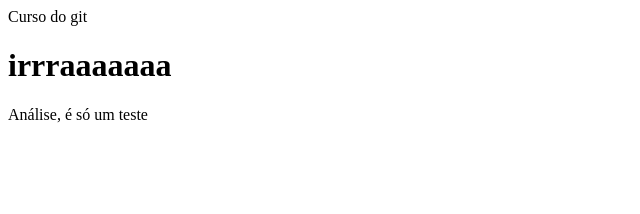
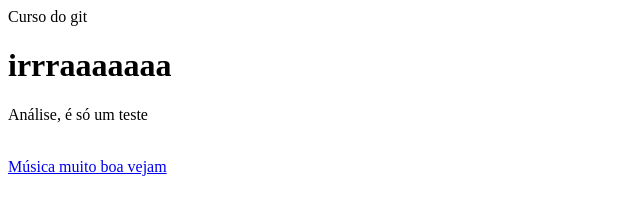
Before and after one commit to whenIgone/projeto-curso-git, a plain HTML site: page index.html in a window 1280 px wide. Shown: the whole page, without its empty margins (0-640 px from the left). Drawn offline with Linux system fonts and the light colour scheme.

Commit message:
Adicionando um link de música

```diff
--- a/index.html
+++ b/index.html
@@ -11,7 +11,9 @@
 <body>
 
 <h1>irrraaaaaaa</h1>
-<p>Análise, é só um teste</p>
+<p>Análise, é só um teste</p><br>
+
+<a href="https://www.youtube.com/watch?v=dywM446-vcE">Música muito boa vejam</a>
 
 
 </body>
```
